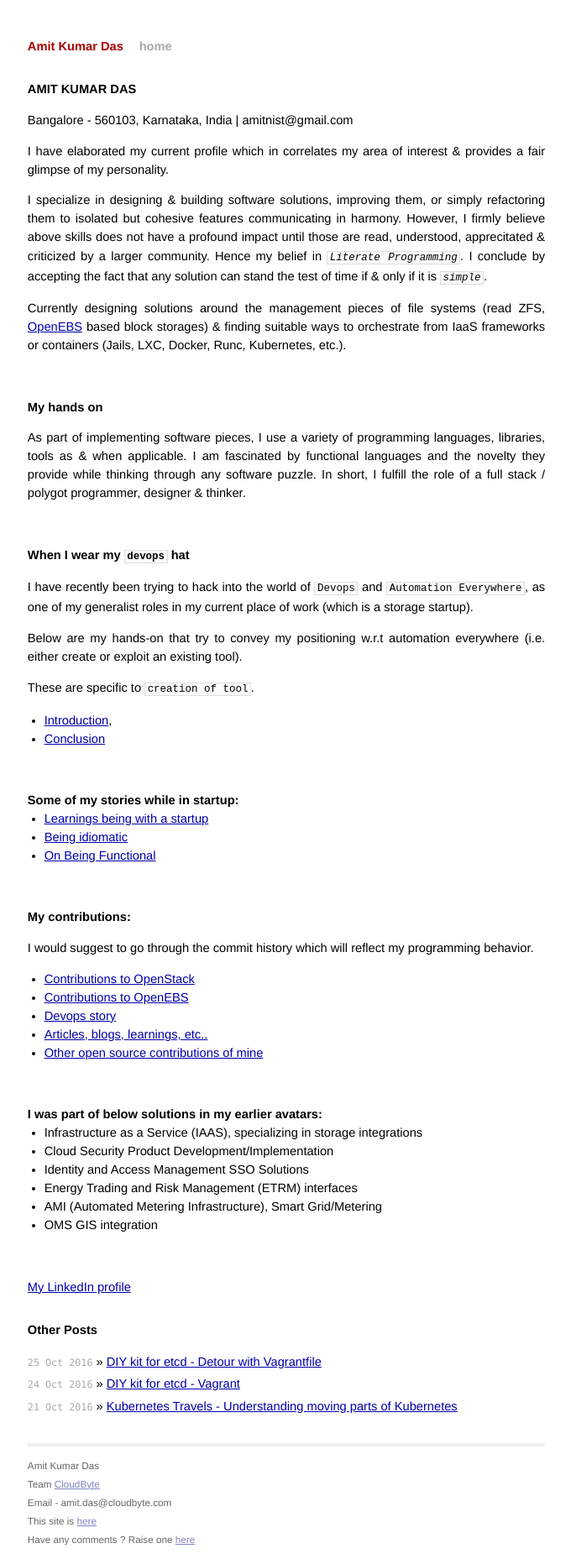
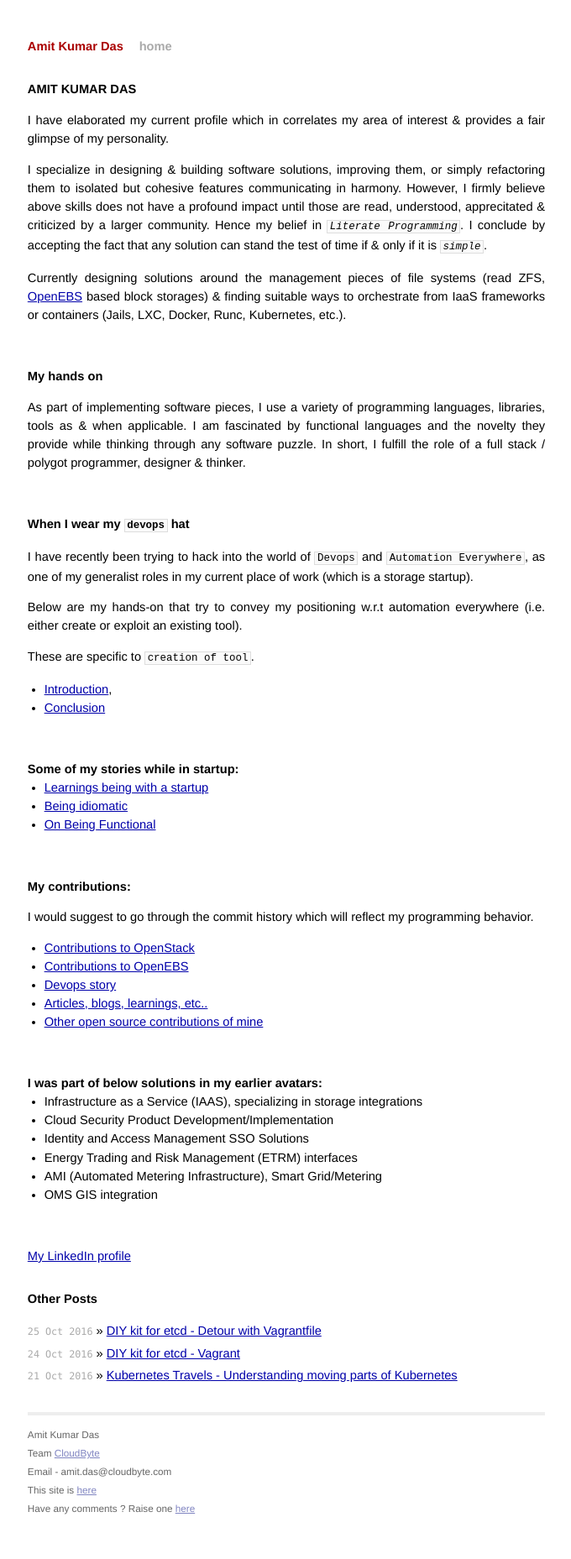
Before and after one commit to AmitKumarDas/amitkumardas.github.io, a Jekyll site: the page built from _posts/2016-09-01-my-resume-cover-letter.md, in a window 1280 px wide. Shown: the whole page at 84% size, without its empty margins (299-979 px from the left). Built offline with Jekyll 4.4.1, drawn with Linux system fonts in a browser that asks for light colours; after the commit the page ends 1820 px from its top, so only the background shows below that.

Commit message:
Update 2016-09-01-my-resume-cover-letter.md

```diff
--- a/_posts/2016-09-01-my-resume-cover-letter.md
+++ b/_posts/2016-09-01-my-resume-cover-letter.md
@@ -4,7 +4,6 @@ title: My resume cover letter
 ---
 
 ##  AMIT KUMAR DAS
-Bangalore - 560103, Karnataka, India | amitnist@gmail.com
 
 I have elaborated my current profile which in correlates my area of interest & provides
 a fair glimpse of my personality.
```
